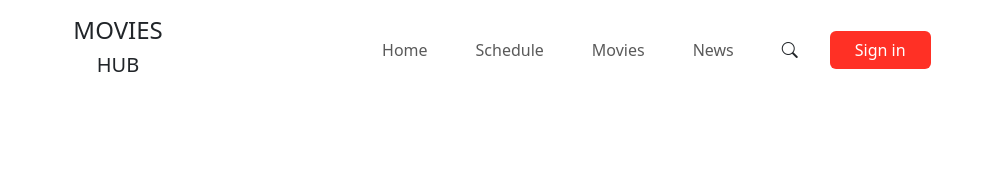
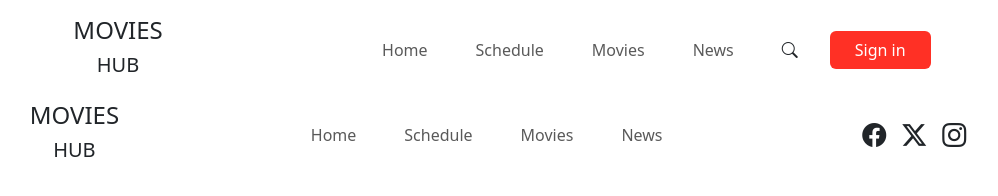
Before and after one commit to NicoLopezBjj/maquetaPeli, a plain HTML site: page index.html in a window 1280 px wide. Shown: the whole page, without its empty margins (138-1136 px from the left). Drawn offline with nearby package versions, Linux system fonts and the light colour scheme.

Commit message:
add footer

```diff
--- a/estilo.css
+++ b/estilo.css
@@ -6,3 +6,7 @@
     background-color: #FF3025 !important;
     color: white !important;
 }
+
+.maxIcon{
+    font-size: x-large;
+}
--- a/index.html
+++ b/index.html
@@ -60,5 +60,34 @@
         </nav>
     </header>
 
+
+    <footer class="d-flex justify-content-evenly">
+        <div class="d-flex flex-column justify-content-start">
+            <h4>MOVIES</h4>
+            <h5 class="d-flex justify-content-center">HUB</h5>
+        </div>
+        <nav class="navbar navbar-expand-lg ">
+            <ul class="navbar-nav">
+                <li class="nav-item">
+                    <a href="" class="sacarEnlace nav-link px-4">Home</a>
+                </li>
+                <li class="nav-item">
+                    <a href="" class="sacarEnlace nav-link px-4">Schedule</a>
+                </li>
+                <li class="nav-item">
+                     <a href="" class="sacarEnlace nav-link px-4">Movies</a>
+                </li>
+                <li class="nav-item">
+                    <a href="" class="sacarEnlace nav-link px-4">News</a>
+                </li>
+            </ul>
+        </nav>
+        <div class="d-flex align-items-center maxIcon">
+            <i class="bi bi-facebook p-2"></i>
+            <i class="bi bi-twitter-x p-2"></i>
+            <i class="bi bi-instagram p-2"></i>
+        </div>
+    </footer>
+
 </body>
 </html>
```
